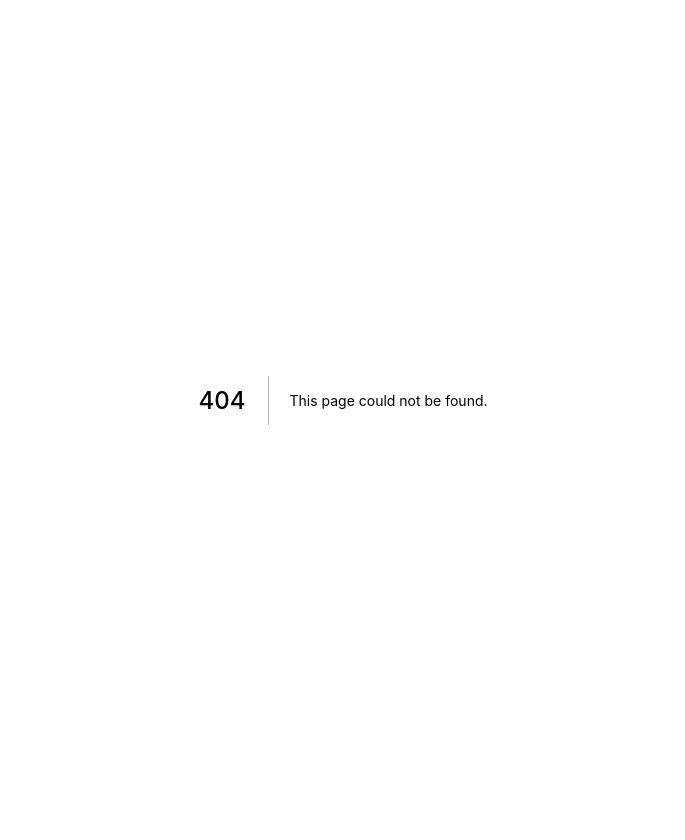
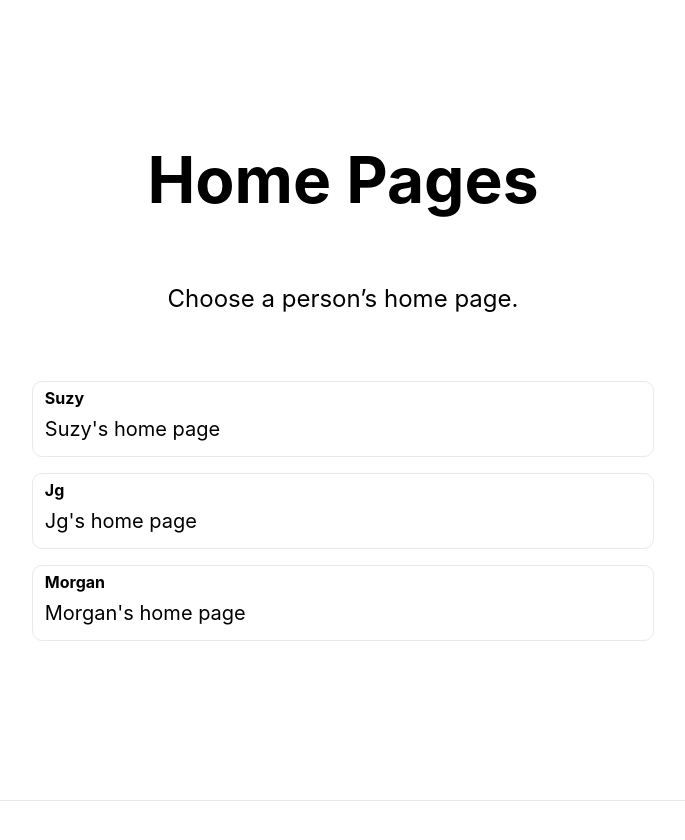
Before and after one commit to jgheithcock/heithcockdotcom, a Next.js app: page /home in a window 1280 px wide. Before the commit this address had no page. Shown: the top 840 px of the page, without its empty margins (297-982 px from the left). Before the commit the page ends 800 px from the top, so only its background shows below. Built offline with nearby package versions, Linux system fonts and the light colour scheme.

Commit message:
Stub in home pages and feed tiles

```diff
--- /dev/null
+++ b/lib/homepages.js
@@ -0,0 +1,96 @@
+export function getAllHomePageIds() {
+  return Object.keys(homePages).map((id) => ({ params: { id } }));
+}
+export function getHomePageData(id) {
+  // Combine the data with the id
+  return {
+    id,
+    theme: homePages[id]["theme"],
+    feed_list: homePages[id]["feed_list"],
+    feeds,
+  };
+}
+
+// homePages - list of columns of feed ids
+const homePages = {
+  suzy: {
+    theme: "sunset",
+    feed_list: [
+      ["top_news", "movies", "burn_status"],
+      ["bbc_news", "time_news", "djtaf", "earthquakes"],
+      ["weather", "espn_tennis", "bbc_tennis", "wiki_how"],
+    ],
+  },
+  jg: { theme: "sunset", feed_list: [] },
+  morgan: { theme: "sunset", feed_list: [] },
+};
+
+const feeds = {
+  top_news: {
+    title: "Top News",
+    url: "https://news.google.com/news/feeds?pz=1&authuser=1&cf=all&ned=us&hl=en&topic=h&num=5&output=rss",
+    feed_type: "News",
+  },
+
+  movies: {
+    title: "Movies",
+    url: "https://www.fandango.com/rss/newmovies.rss",
+    feed_type: "RSS",
+  },
+
+  burn_status: {
+    title: "Spare The Air",
+    url: "https://www.baaqmd.gov/Feeds/AlertRSS.aspx",
+    feed_type: "RSS",
+  },
+
+  bbc_news: {
+    title: "BBC World News",
+    url: "http://newsrss.bbc.co.uk/rss/newsonline_uk_edition/world/rss.xml",
+    feed_type: "RSS",
+  },
+
+  time_news: {
+    title: "TIME.com Top Stories",
+    url: "http://feeds.feedburner.com/time/topstories.xml",
+    feed_type: "RSS",
+  },
+
+  djtaf: {
+    title: "Dumb Jokes That Are Funny - The Oatmeal",
+    narrehat_url: "http://www.narrehat.dk/cgi-bin/show_next_uk_joke_mobile.cgi",
+    aha_jokes_url: "http://www.ahajokes.com/#.joke",
+    url: "https://theoatmeal.com/djtaf/",
+    feed_type: "djtaf",
+  },
+
+  earthquakes: {
+    title: "Earthquakes",
+    url: "https://earthquake.usgs.gov/earthquakes/feed/v1.0/summary/2.5_day.atom",
+    feed_type: "RSS",
+  },
+
+  weather: {
+    title: "Weather",
+    url: "http://www.rssweather.com/zipcode/94549/rss.php",
+    feed_type: "RSS",
+  },
+
+  espn_tennis: {
+    title: "ESPN Tennis News",
+    url: "http://sports.espn.go.com/espn/rss/tennis/news",
+    feed_type: "RSS",
+  },
+
+  bbc_tennis: {
+    title: "BBC Tennis News",
+    url: "http://news.bbc.co.uk/rss/sportonline_world_edition/tennis/rss091.xml",
+    feed_type: "RSS",
+  },
+
+  wiki_how: {
+    title: "How to of the Day",
+    url: "http://www.wikihow.com/feed.rss",
+    feed_type: "RSS",
+  },
+};
--- /dev/null
+++ b/lib/utils.js
@@ -0,0 +1,5 @@
+export function capitalizeWords(string) {
+  return string.replace(/(?:^|\s)\S/g, function (a) {
+    return a.toUpperCase();
+  });
+}
--- /dev/null
+++ b/pages/home/index.js
@@ -0,0 +1,39 @@
+import Head from "next/head";
+import Link from "next/link";
+import { getAllHomePageIds } from "../../lib/homepages";
+import { capitalizeWords } from "../../lib/utils";
+import styles from "../../styles/Home.module.css";
+
+export default function Home() {
+  const allPageIds = getAllHomePageIds();
+  const pages = allPageIds.map((pid) => (
+    <a
+      href={`/home/${pid.params.id}`}
+      className={styles.card}
+      key={pid.params.id}
+    >
+      <>
+        <h2>{`${capitalizeWords(pid.params.id)}`}</h2>
+        <p>{`${capitalizeWords(pid.params.id)}'s home page`}</p>
+      </>
+    </a>
+  ));
+  return (
+    <div className={styles.container}>
+      <Head>
+        <title>Home</title>
+        <link rel="icon" href="/favicon.ico" />
+      </Head>
+
+      <main className={styles.main}>
+        <h1 className={styles.title}>Home Pages</h1>
+
+        <p className={styles.description}>Choose a person&rsquo;s home page.</p>
+
+        <div className={styles.grid}>{pages}</div>
+      </main>
+
+      <footer className={styles.footer}></footer>
+    </div>
+  );
+}
--- a/styles/Home.module.css
+++ b/styles/Home.module.css
@@ -1,3 +1,16 @@
+.sunset {
+  background: #200 url('/images/hawaiian_sunset.jpg') left top no-repeat;
+  background-size:100% auto; /* Stretch to fit width */
+  border: 1px solid transparent;
+  height: 100vh;
+}
+
+
+.header {
+  margin: 0.5em 0.5em 0.25em;
+  color:#fff;
+}
+
 .container {
   padding: 0 2rem;
 }
@@ -67,34 +80,42 @@
 
 .grid {
   display: flex;
-  align-items: center;
-  justify-content: center;
+  flex-direction: row;
   flex-wrap: wrap;
-  max-width: 800px;
+}
+
+.column {
+  display: flex;
+  flex-direction: column;
+  flex-wrap: wrap;
+  width: 33vw;
+  padding: 0.5em;
 }
 
 .card {
-  margin: 1rem;
-  padding: 1.5rem;
+  margin: 0 0.25rem 1rem;
+  padding: 0 0.75rem 0.75rem;
   text-align: left;
   color: inherit;
   text-decoration: none;
   border: 1px solid #eaeaea;
   border-radius: 10px;
   transition: color 0.15s ease, border-color 0.15s ease;
-  max-width: 300px;
+  width: 100%;
+  background:rgba(255,255,255,0.9);
 }
 
 .card:hover,
 .card:focus,
 .card:active {
-  color: #0070f3;
-  border-color: #0070f3;
+  background:#fff;
 }
 
 .card h2 {
-  margin: 0 0 1rem 0;
-  font-size: 1.5rem;
+  font-size: 1em;
+  line-height: 2em;
+  padding: 0;
+  margin: 0;
 }
 
 .card p {
```
Also changed, not shown: components/feed.js (added, +15 -0 lines), components/homePageLayout.js (added, +19 -0 lines), pages/home/[id].js (added, +42 -0 lines), public/images/hawaiian_sunset.jpg (added).
